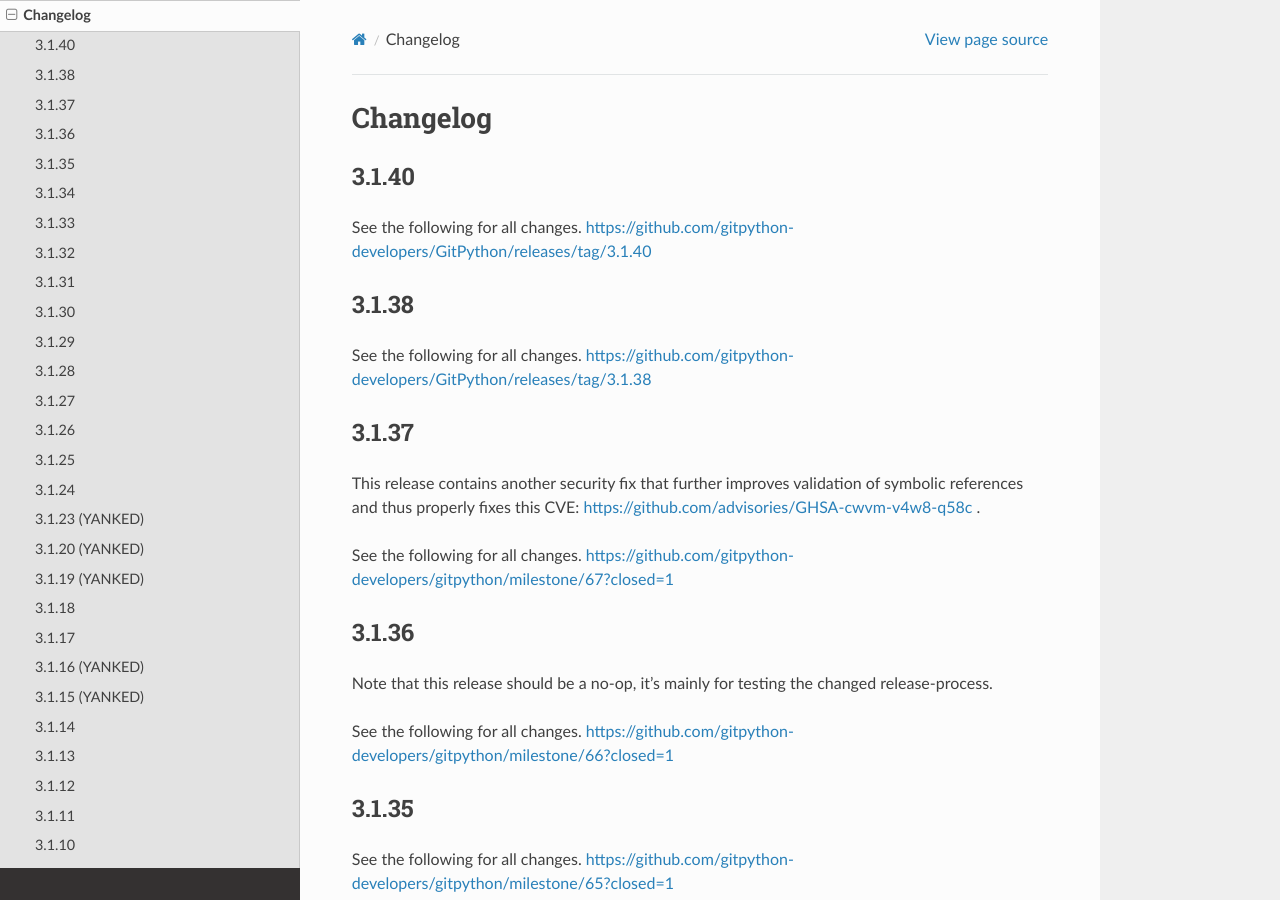
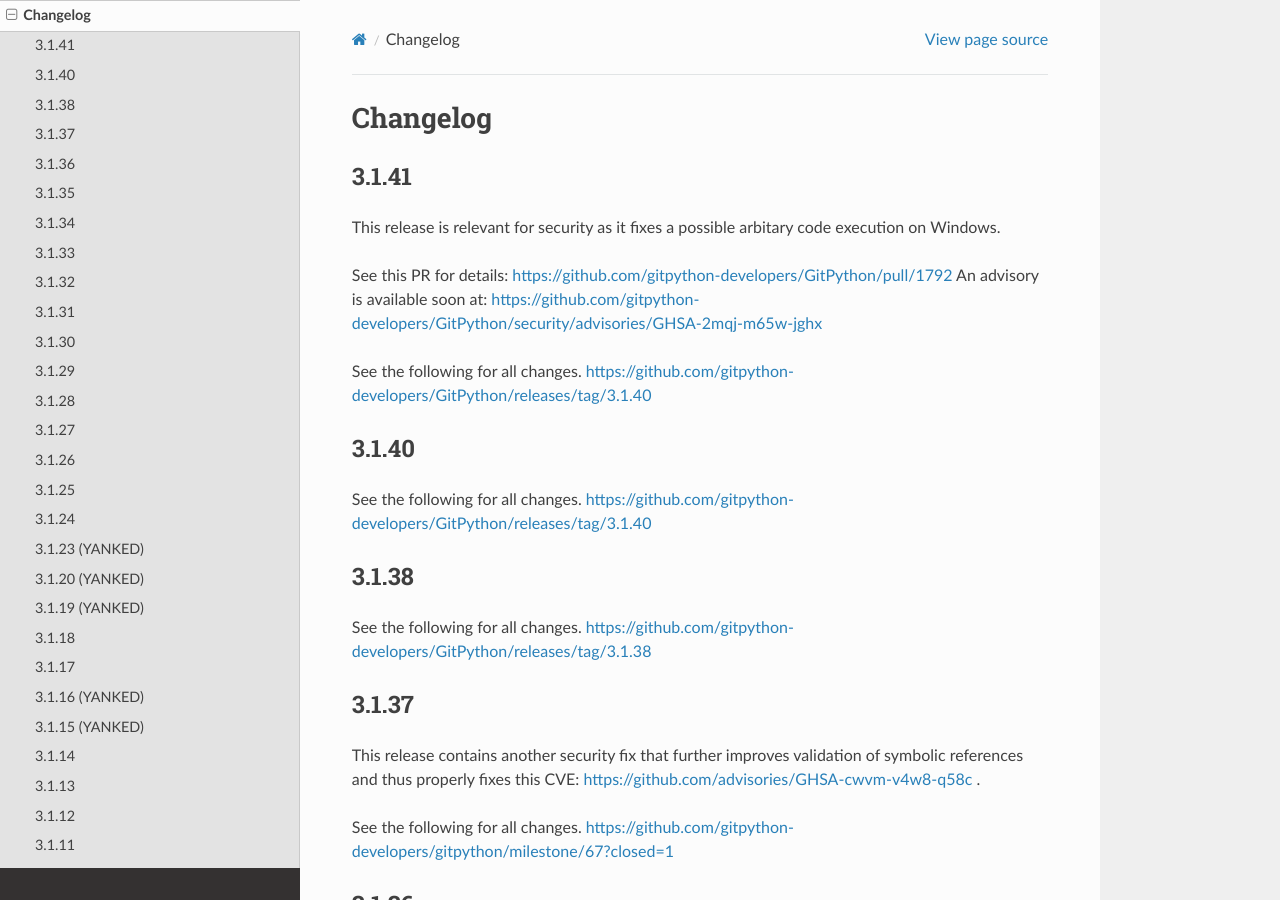
Before and after one commit to gitpython-developers/GitPython, a Sphinx documentation site: the page built from doc/source/changes.rst, in a window 1280 px wide and 900 px high. Built offline with Sphinx 7.4.7 and the Read the Docs theme 2.0.0, drawn with Linux system fonts in a browser that asks for light colours.

Commit message:
bump patch level

```diff
--- a/doc/source/changes.rst
+++ b/doc/source/changes.rst
@@ -1,6 +1,18 @@
 =========
 Changelog
 =========
+
+3.1.41
+======
+
+This release is relevant for security as it fixes a possible arbitary
+code execution on Windows.
+
+See this PR for details: https://github.com/gitpython-developers/GitPython/pull/1792
+An advisory is available soon at: https://github.com/gitpython-developers/GitPython/security/advisories/GHSA-2mqj-m65w-jghx
+
+See the following for all changes.
+https://github.com/gitpython-developers/GitPython/releases/tag/3.1.40
 
 3.1.40
 ======
```
Also changed, not shown: 1 other file.
